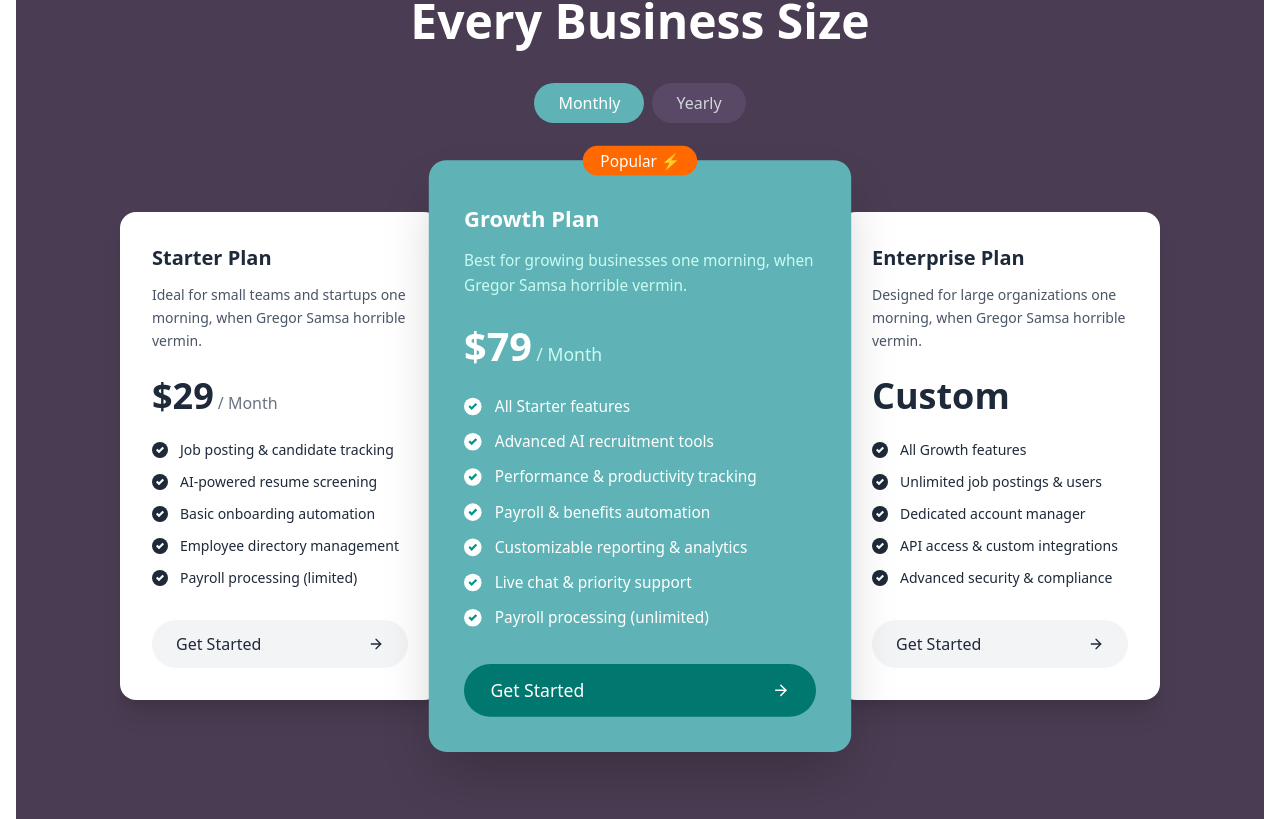
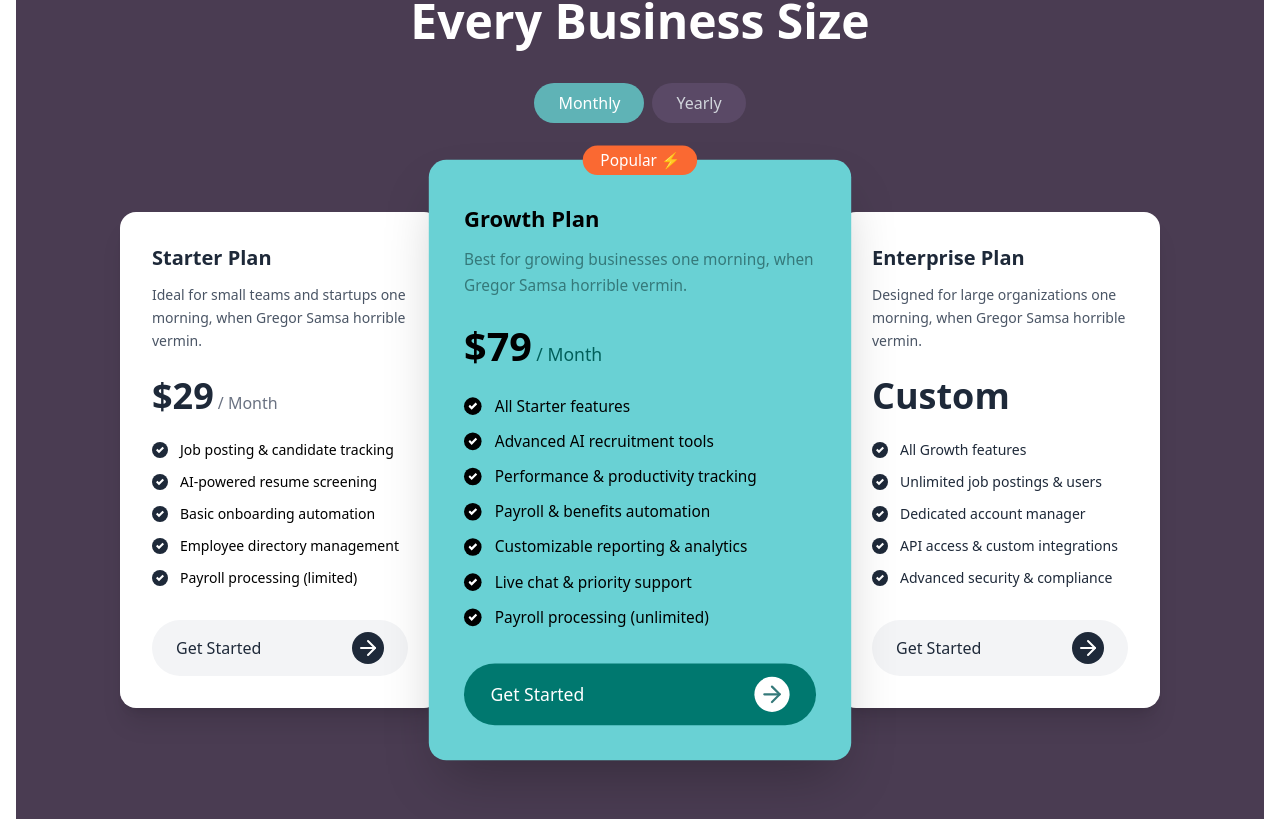
Before and after one commit to msanchariii/cool22lucky-next, a Next.js app: page / in a window 1280 px wide. Shown: the part 5401-6220 px from the top of the page. Built offline with nearby package versions, Linux system fonts and the light colour scheme.

Commit message:
Refactor component styles for improved UI consistency and accessibility; update color schemes and layout adjustments

```diff
--- a/src/components/Footer.jsx
+++ b/src/components/Footer.jsx
@@ -46,7 +46,7 @@ const HirezyLandingPage = () => {
                                     HR Today
                                 </span>
 
-                                <div className="bg-white bg-opacity-20 rounded-full px-8 py-4 h-9">
+                                <div className="bg-zinc-200 bg-opacity-20 rounded-full px-8 py-4 h-9">
                                     <span className="opacity-80"></span>
                                 </div>
                             </div>
--- a/src/components/Header.jsx
+++ b/src/components/Header.jsx
@@ -11,7 +11,7 @@ const Header = () => {
 
     return (
         <>
-            <div className="bg-white fixed top-4 lg:top-12 left-1/2 z-50 transform -translate-x-1/2 flex justify-between container max-w-7xl w-[95%] lg:w-full items-center rounded-full py-3 lg:py-4 px-4 lg:px-12 shadow-lg">
+            <div className="bg-white fixed top-4 lg:top-12 left-1/2 z-50 transform -translate-x-1/2 flex justify-between container md:max-w-4xl lg:max-w-5xl xl:max-w-7xl w-[95%] lg:w-full items-center rounded-full py-3 lg:py-4 px-4 lg:px-12 shadow-lg">
                 <h1 className="text-xl lg:text-2xl font-semibold">Hirezy</h1>
 
                 {/* Desktop Navigation */}
--- a/src/components/Hero.jsx
+++ b/src/components/Hero.jsx
@@ -76,7 +76,7 @@ const Hero = () => {
                 />
             </div>
             <section className="relative top-6 min-h-screen pt-32 flex flex-col items-center justify-center overflow-hidden">
-                <h1 className="text-[7rem] lg:text-[9rem] leading-[1.2] font-medium text-center text-white">
+                <h1 className="text-[7rem] lg:text-[6.5rem] xl:text-[9rem] leading-[1.2] font-medium text-center text-white">
                     AI Voice <br /> Transform <br /> Reality
                 </h1>
                 <BrandonDentaCard />
--- a/src/components/Pricing.jsx
+++ b/src/components/Pricing.jsx
@@ -109,7 +109,9 @@ const PricingPlans = () => {
                                                     <path d="M6.564.75l-3.59 3.612-1.538-1.55L0 4.26l2.974 2.99L8 2.193z" />
                                                 </svg>
                                             </div>
-                                            <span>{feature}</span>
+                                            <span className="text-black">
+                                                {feature}
+                                            </span>
                                         </li>
                                     )
                                 )}
@@ -117,15 +119,18 @@ const PricingPlans = () => {
 
                             <button className="w-full bg-gray-100 hover:bg-gray-200 text-gray-800 py-3 px-6 rounded-full font-medium flex items-center justify-between transition-colors group">
                                 <span>Get Started</span>
-                                <ArrowRight className="w-4 h-4 group-hover:translate-x-1 transition-transform" />
+                                {/* <ArrowRight className="w-4 h-4 group-hover:translate-x-1 transition-transform" /> */}
+                                <div className=" bg-gray-800 text-white rounded-full p-1 group-hover:translate-x-1 transition-transform">
+                                    <ArrowRight className="group-hover:translate-x-1 transition-transform" />
+                                </div>
                             </button>
                         </div>
 
                         {/* Growth Plan (Popular) */}
-                        <div className="bg-[#5fb3b6] text-white rounded-2xl p-8 w-full max-w-sm relative z-20 shadow-2xl lg:scale-110">
+                        <div className="bg-sky text-black rounded-2xl p-8 w-full max-w-sm relative z-20 shadow-2xl lg:scale-110">
                             {/* Popular Badge */}
                             <div className="absolute -top-3 left-1/2 transform -translate-x-1/2">
-                                <span className="bg-orange-500 text-white px-4 py-1 rounded-full text-sm font-medium">
+                                <span className="bg-orange text-white px-4 py-1 rounded-full text-sm font-medium">
                                     Popular ⚡
                                 </span>
                             </div>
@@ -133,7 +138,7 @@ const PricingPlans = () => {
                             <h3 className="text-xl font-bold mb-3 mt-2">
                                 {pricingData[1].plan}
                             </h3>
-                            <p className="text-teal-100 text-sm mb-6 leading-relaxed">
+                            <p className="text-sky-dark font-medium text-sm mb-6 leading-relaxed">
                                 {pricingData[1].description}
                             </p>
 
@@ -141,7 +146,7 @@ const PricingPlans = () => {
                                 <span className="text-4xl font-bold">
                                     {pricingData[1].price}
                                 </span>
-                                <span className="text-teal-100 text-base ml-1">
+                                <span className="text-teal-800 text-base ml-1">
                                     / Month
                                 </span>
                             </div>
@@ -153,9 +158,9 @@ const PricingPlans = () => {
                                             key={index}
                                             className="flex items-start gap-3 text-sm"
                                         >
-                                            <div className="w-4 h-4 bg-white rounded-full flex items-center justify-center mt-0.5 flex-shrink-0">
+                                            <div className="w-4 h-4 bg-black rounded-full flex items-center justify-center mt-0.5 flex-shrink-0">
                                                 <svg
-                                                    className="w-2 h-2 text-teal-600"
+                                                    className="w-2 h-2 text-white"
                                                     fill="currentColor"
                                                     viewBox="0 0 8 8"
                                                 >
@@ -170,7 +175,9 @@ const PricingPlans = () => {
 
                             <button className="w-full bg-teal-700 hover:bg-teal-800 text-white py-3 px-6 rounded-full font-medium flex items-center justify-between transition-colors group">
                                 <span>Get Started</span>
-                                <ArrowRight className="w-4 h-4 group-hover:translate-x-1 transition-transform" />
+                                <div className=" bg-white text-sky-dark rounded-full p-1 group-hover:translate-x-1 transition-transform">
+                                    <ArrowRight className="group-hover:translate-x-1 transition-transform" />
+                                </div>
                             </button>
                         </div>
 
@@ -213,7 +220,9 @@ const PricingPlans = () => {
 
                             <button className="w-full bg-gray-100 hover:bg-gray-200 text-gray-800 py-3 px-6 rounded-full font-medium flex items-center justify-between transition-colors group">
                                 <span>Get Started</span>
-                                <ArrowRight className="w-4 h-4 group-hover:translate-x-1 transition-transform" />
+                                <div className=" bg-gray-800 text-white rounded-full p-1 group-hover:translate-x-1 transition-transform">
+                                    <ArrowRight className="group-hover:translate-x-1 transition-transform" />
+                                </div>
                             </button>
                         </div>
                     </div>
```
